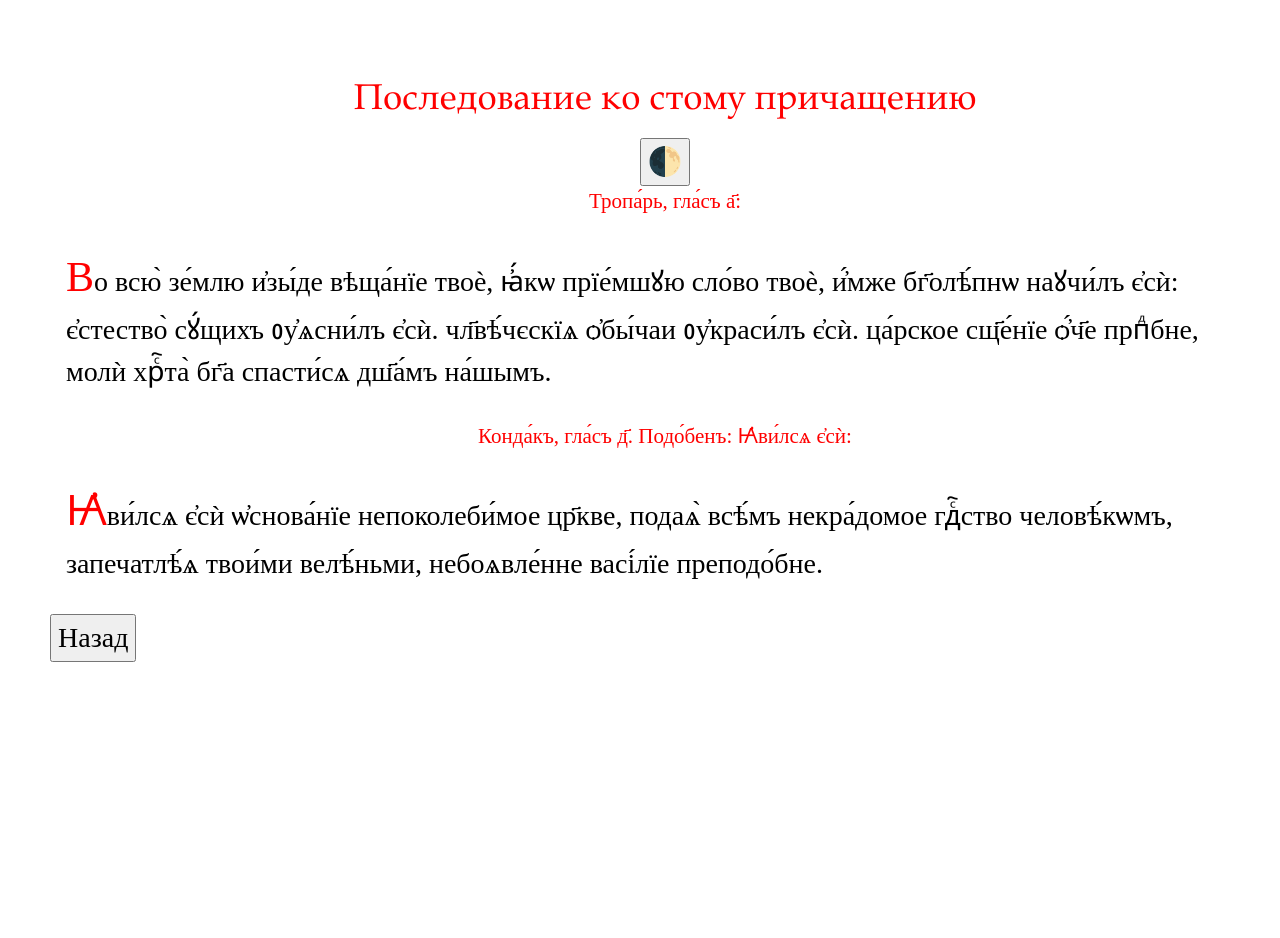
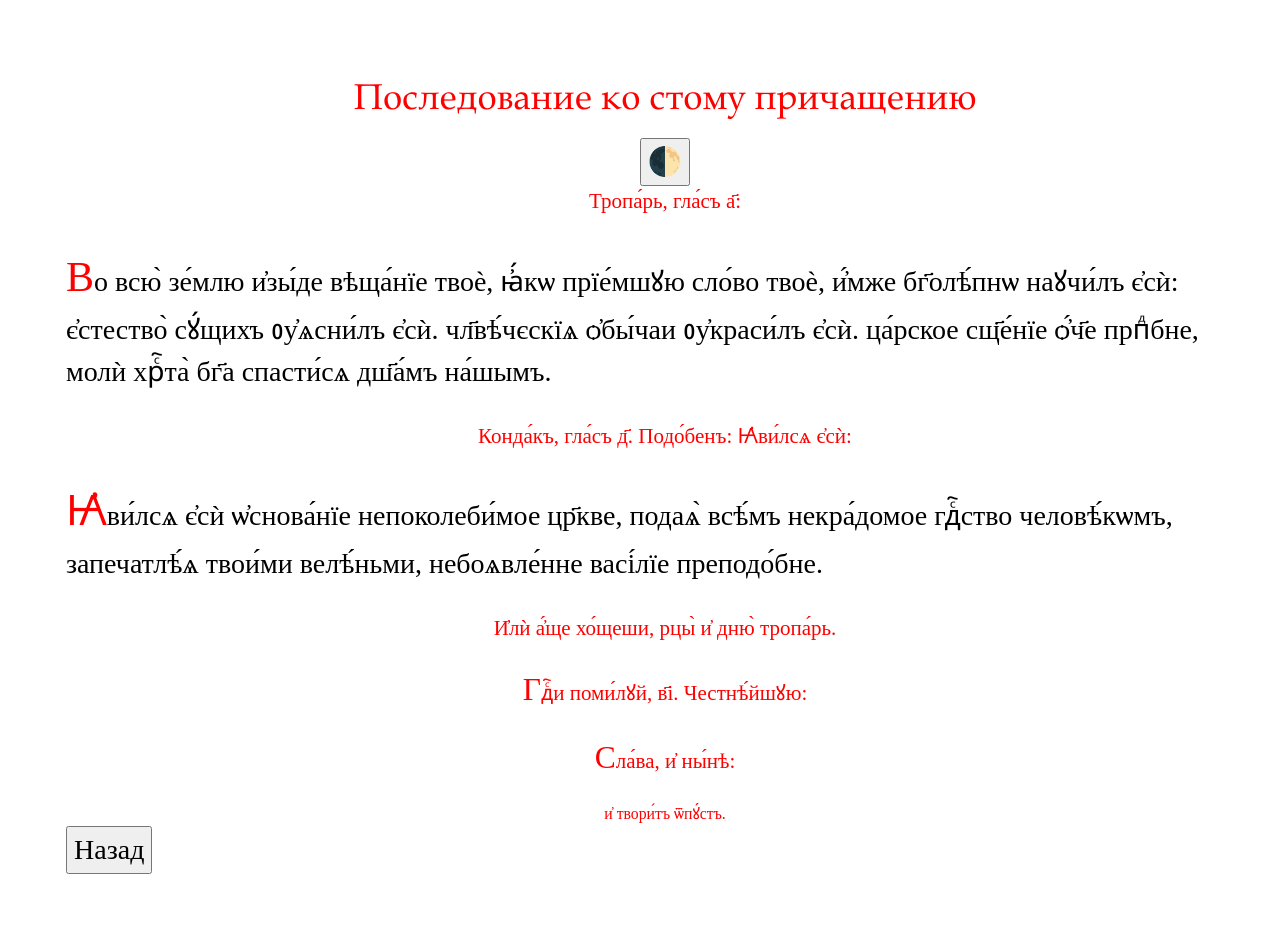
Before and after one commit to markjville/markjville.github.io, a Jekyll site: the page docs/st-basil.html, which Jekyll copies as it is, in a window 1280 px wide. Built offline with Jekyll 4.4.1, drawn with Linux system fonts in a browser that asks for light colours; some web fonts are replaced; comment, search, counter and statistics services are not loaded; before the commit the page ends 900 px from its top, so only the background shows below that.

Commit message:
Update st-basil.html

```diff
--- a/docs/st-basil.html
+++ b/docs/st-basil.html
@@ -41,6 +41,16 @@ p::first-letter {
 
 <p>Ꙗ҆ви́лсѧ є҆сѝ ѡ҆снова́нїе непоколеби́мое цр҃кве, подаѧ̀ всѣ́мъ некра́домое гдⷭ҇ство человѣ́кѡмъ, запечатлѣ́ѧ твои́ми велѣ́ньми, небоѧвле́нне васі́лїе преподо́бне.</p>
 
+
+<div style="text-align:center;color:red;font-size:75%">И҆лѝ а҆́ще хо́щеши, рцы̀ и҆ дню̀ тропа́рь.
+
+<p>Гдⷭ҇и поми́лꙋй, в҃і. Честнѣ́йшꙋю:</p>
+
+<p>Сла́ва, и҆ ны́нѣ:</p>
+
+
+<div style="text-align:center;color:red;font-size:75%">и҆ твори́тъ ѿпꙋ́стъ.</div>
+
     </div>
         <!-- END MAIN -->
 
```
